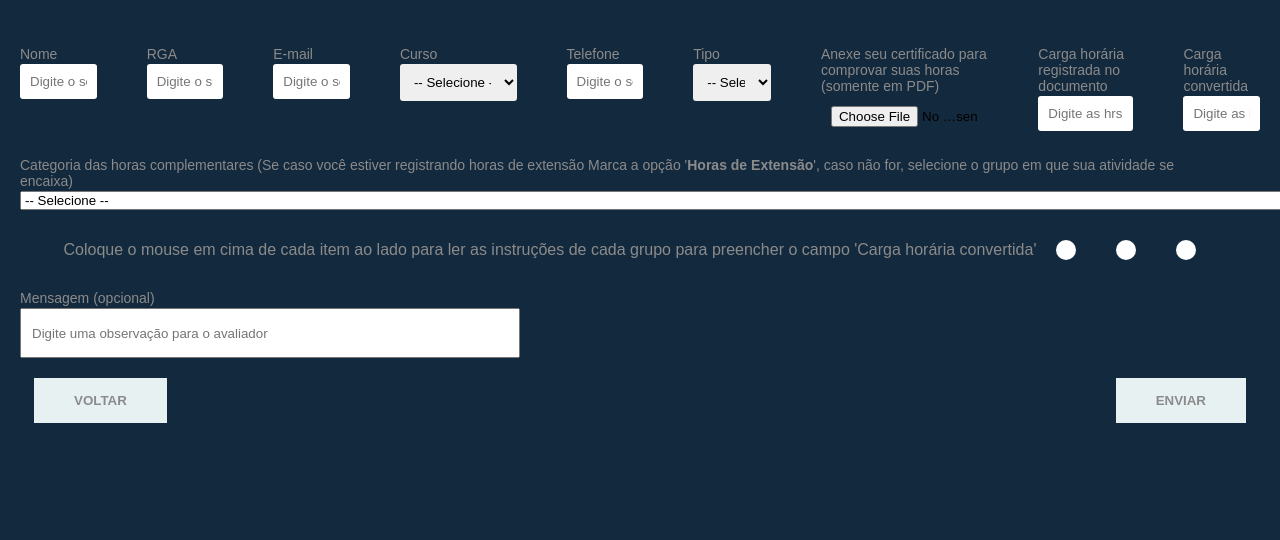
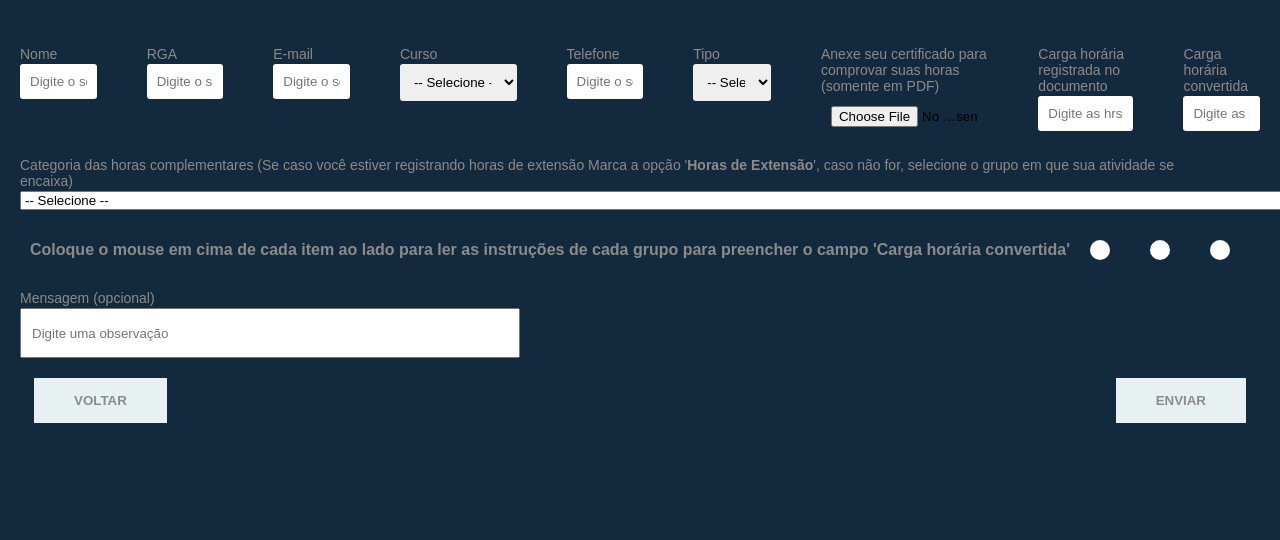
Before and after one commit to matheusscarvalho1/tcc-atual, a Node server app: page /appList in a window 1280 px wide; the page is wider, and only the part inside the window is pictured. Shown: the part 231-771 px from the top of that part. Run offline with Node 20, Linux system fonts and the light colour scheme; data that the repository does not hold is empty; some libraries are stand-ins or nearby versions.

Commit message:
mudanças

```diff
--- a/src/public/css/style.css
+++ b/src/public/css/style.css
@@ -583,7 +583,7 @@ li {
     width: 50%;
     position: absolute;
     left: 50%;
-    top: 700px;
+    top: 650px;
 }
 
 .bodyH .slick-initialized {
@@ -1422,4 +1422,5 @@ border: solid 3px rgba(54, 162, 235, 1);
 
 .bodyA .contents span {
     display: block;
+    font-weight: bolder;
 }
--- a/src/views/appList.ejs
+++ b/src/views/appList.ejs
@@ -248,7 +248,7 @@
                 <br>
             <div class="input-wrapper">
                 <label>Mensagem (opcional)</label>
-                <input name="msg" id="msgApp" maxlength="100" placeholder="Digite uma observação para o avaliador" >
+                <input name="msg" id="msgApp" maxlength="100" placeholder="Digite uma observação" >
             </div>
         </div>
         <div class="btns-boxA">
--- a/src/views/edit.ejs
+++ b/src/views/edit.ejs
@@ -253,7 +253,7 @@
 
             <div class="input-wrapper">
                 <label>Mensagem (opcional)</label>
-                <input name="msg" id="msgApp" maxlength="100" placeholder="Digite uma observação para o avaliador"value="<%= data.msg %>" >
+                <input name="msg" id="msgApp" maxlength="100" placeholder="Digite uma observação"value="<%= data.msg %>" >
             </div>
         </div>
         <div class="btns-boxA">
--- a/src/views/partials/header.ejs
+++ b/src/views/partials/header.ejs
@@ -15,7 +15,7 @@
         <ul>
             <li><a href="#main">Home</a></li>
             <li><a href="#about">Sobre</a></li>
-            <li><a href="#">Graduação</a>
+            <!-- <li><a href="#">Graduação</a>
                 <ul class="submenu">
                     <li>Engenharia de Computação
                         <ul class="submenu">
@@ -38,7 +38,7 @@
                             </ul>
                         </li>
                 </ul>
-            </li>
+            </li> -->
                <!-- <li><a href="#">Docentes</a></li>-->
                 <li><a href="#location">Fale Conosco</a></li>
         </ul>
```
Also changed, not shown: src/routes/index.js (+0 -10 lines), src/views/app.ejs (+6 -2 lines).
